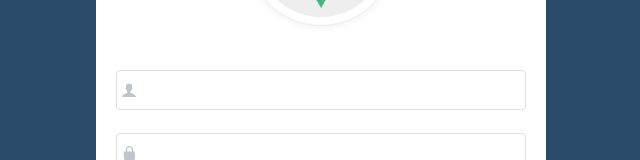
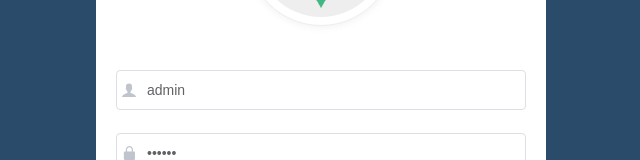
Before and after one commit to DaiFeiFeiz/shopvue, a Vue app: page /#/login in a window 1280 px wide. Shown: the part 296-456 px from the top of the page, without its empty margins (319-959 px from the left). Built offline with nearby package versions, Linux system fonts and the light colour scheme.

Commit message:
登录页面完成

```diff
--- a/src/components/Login.vue
+++ b/src/components/Login.vue
@@ -31,8 +31,8 @@ export default {
   data() {
     return {
       loginForm: {
-        username: '',
-        password: ''
+        username: 'admin',
+        password: '123456'
       },
       loginFormRules: {
         username: [{ required: true, message: '用户名必填', trigger: 'blur' }],
@@ -50,6 +50,7 @@ export default {
             return this.$message.error(dt.meta.msg)
           }
           window.sessionStorage.setItem('token', dt.data.token)
+          this.$message.success(dt.meta.msg)
           this.$router.push('/home')
         }
       })
```
